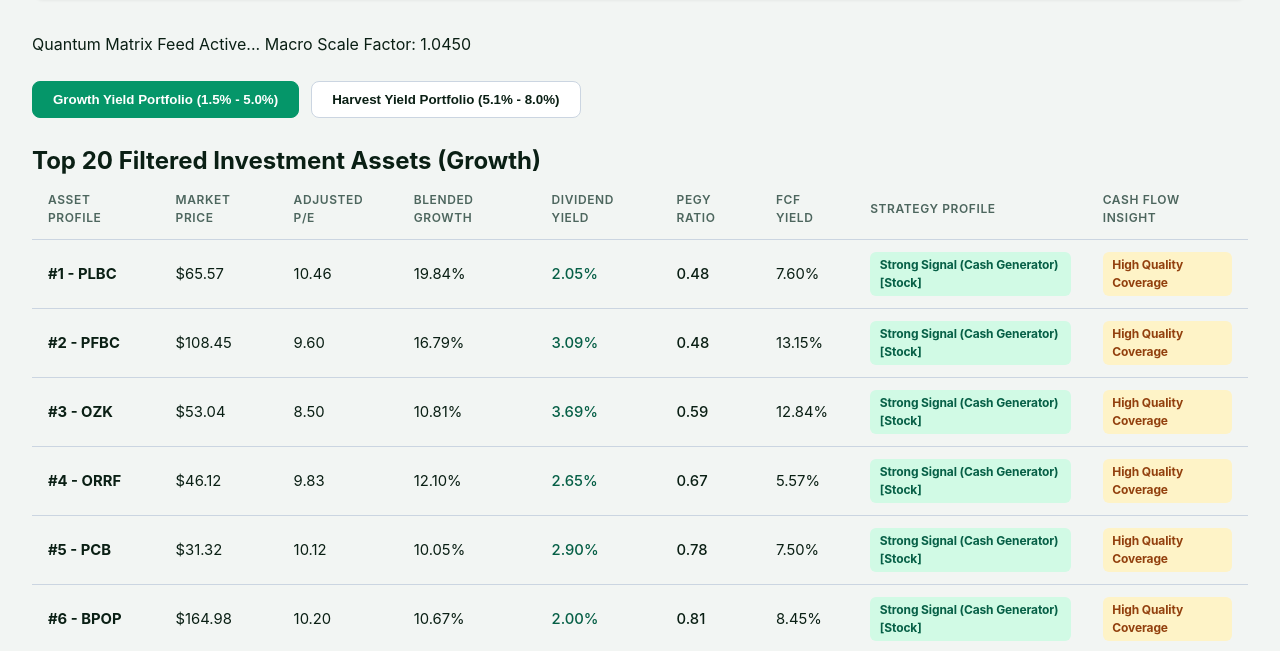
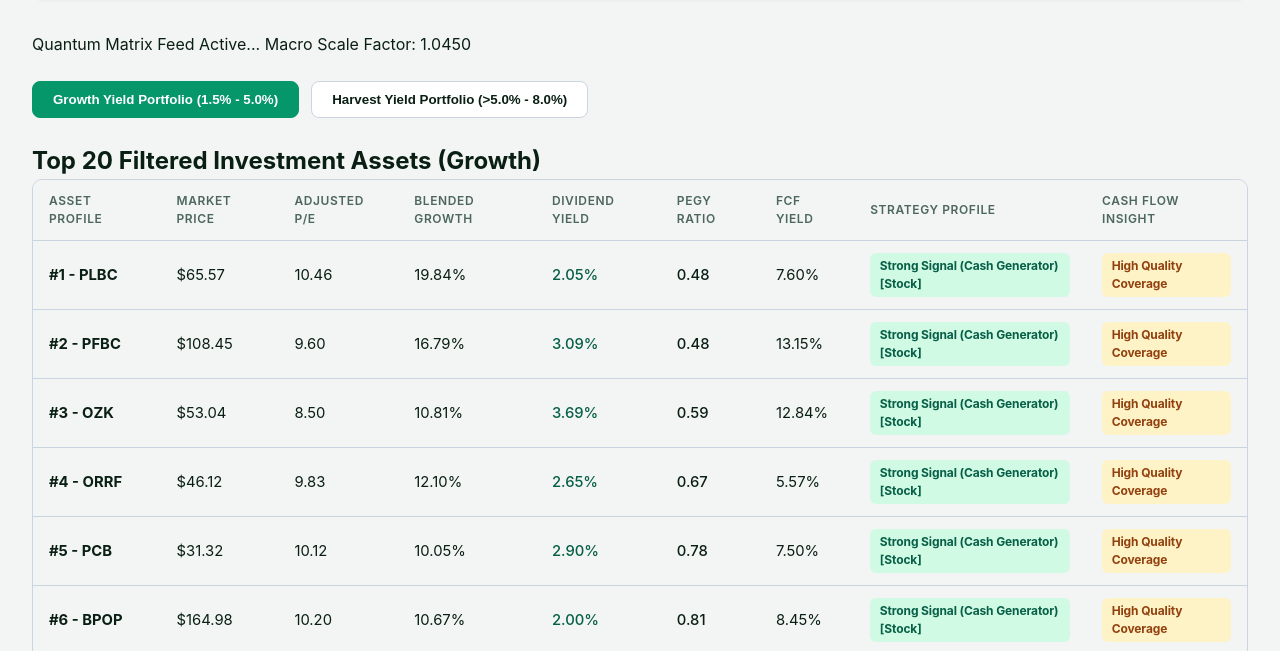
Before and after one commit to RHood78/etf-screener, a plain HTML site: page index.html in a window 1280 px wide. Shown: the part 148-799 px from the top of the page. Drawn offline with Linux system fonts and the light colour scheme.

Commit message:
Fix CSS link comment and update button text

```diff
--- a/index.html
+++ b/index.html
@@ -4,12 +4,11 @@
     <meta charset="UTF-8">
     <meta name="viewport" content="width=device-width, initial-scale=1.0">
     <title>Quantum Dividend Asset Screener</title>
-    <!-- LINK TO YOUR ORIGINAL CSS FILE RESTORED -->
     <link rel="stylesheet" href="style.css">
 </head>
 <body>
     <header>
-        <div class="screener-card-frame" style="display: flex; justify-content: space-between; align-items: center; wrap: wrap; gap: 1rem;">
+        <div class="screener-card-frame" style="display: flex; justify-content: space-between; align-items: center; flex-wrap: wrap; gap: 1rem;">
             <div>
                 <h1>Quantum Dividend Stock & ETF Screener</h1>
                 <p>Multi-Factor Dual-Path Parsing Mathematical Evaluation Matrix Pipeline</p>
@@ -33,12 +32,12 @@
         <!-- STRATEGY NAVIGATION PLATFORM -->
         <div class="filter-controls" style="margin: 25px 0; display: flex; gap: 12px;">
             <button id="filter-growth" class="filter-btn active" style="padding: 10px 20px; cursor: pointer; font-weight: bold;">Growth Yield Portfolio (1.5% - 5.0%)</button>
-            <button id="filter-harvest" class="filter-btn" style="padding: 10px 20px; cursor: pointer; font-weight: bold;">Harvest Yield Portfolio (5.1% - 8.0%)</button>
+            <button id="filter-harvest" class="filter-btn" style="padding: 10px 20px; cursor: pointer; font-weight: bold;">Harvest Yield Portfolio (>5.0% - 8.0%)</button>
         </div>
 
         <section class="matrix-container">
             <h2 id="matrix-portfolio-title">Top 20 Filtered Investment Assets (Growth)</h2>
-            <div class="table-responsive">
+            <div class="table-scroll-container">
                 <table id="asset-matrix-table">
                     <thead>
                         <tr>
```
